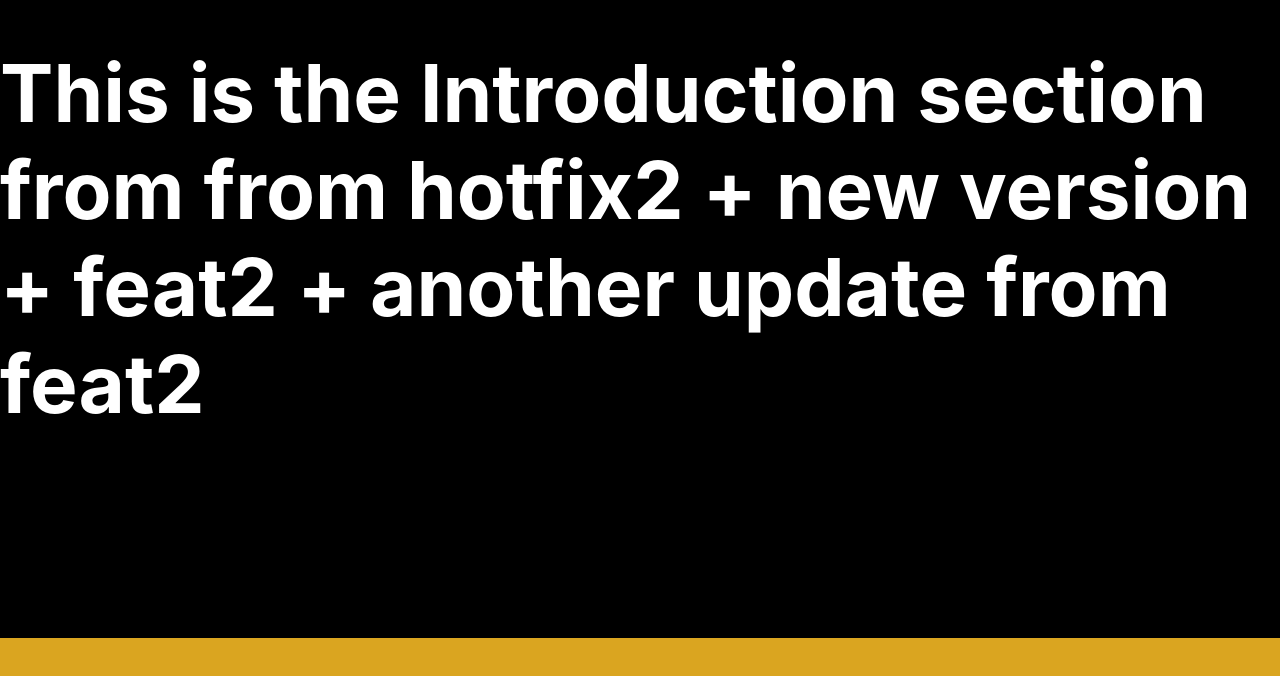
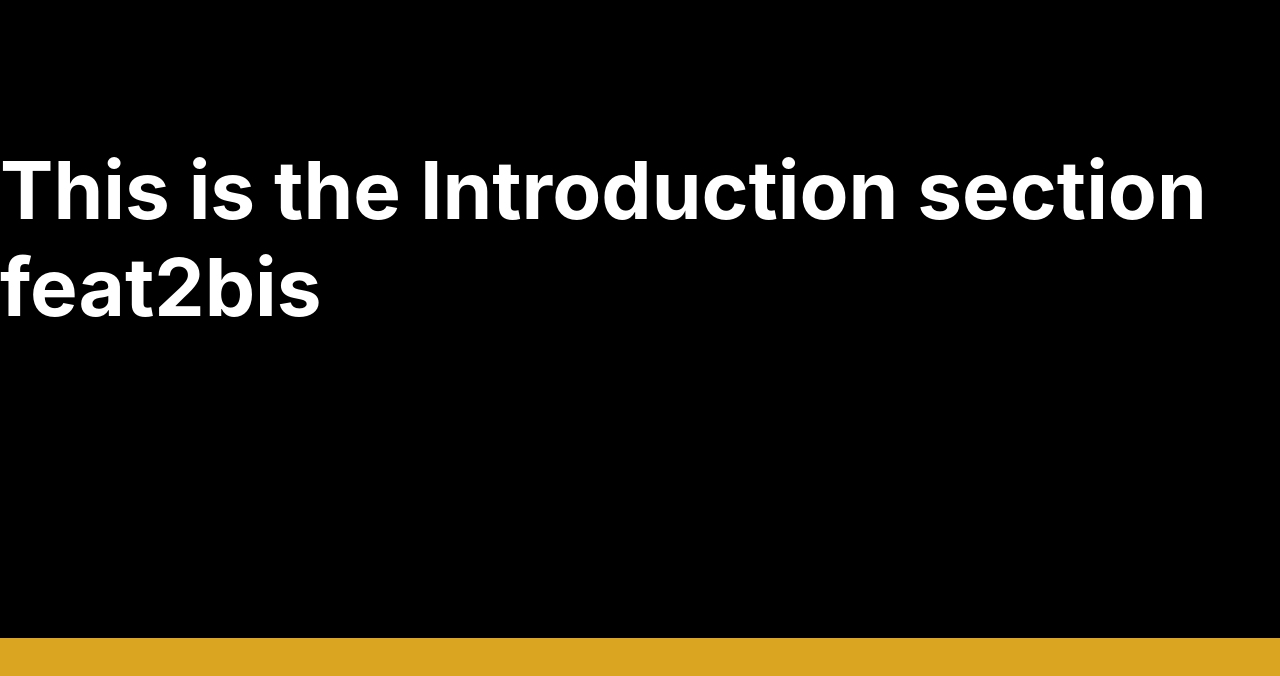
Before and after one commit to fredericdasilva/locomotive-scroll-react, a React (Create React App) app: page / in a window 1280 px wide. Shown: the part 162-838 px from the top of the page. Built offline with nearby package versions, Linux system fonts and the light colour scheme; what react-locomotive-scroll would draw is missing.

Commit message:
feat2bis

```diff
--- a/src/App.js
+++ b/src/App.js
@@ -18,12 +18,7 @@ function App() {
           data-scroll-speed="4"
           data-scroll-section
         >
-
-          <h1>
-            This is the Introduction section from from hotfix2 + new version + feat2 + another update from
-            feat2
-          </h1>
-
+          <h1>This is the Introduction section feat2bis</h1>
         </section>
 
         <section className="contents" data-scroll-section>
```
